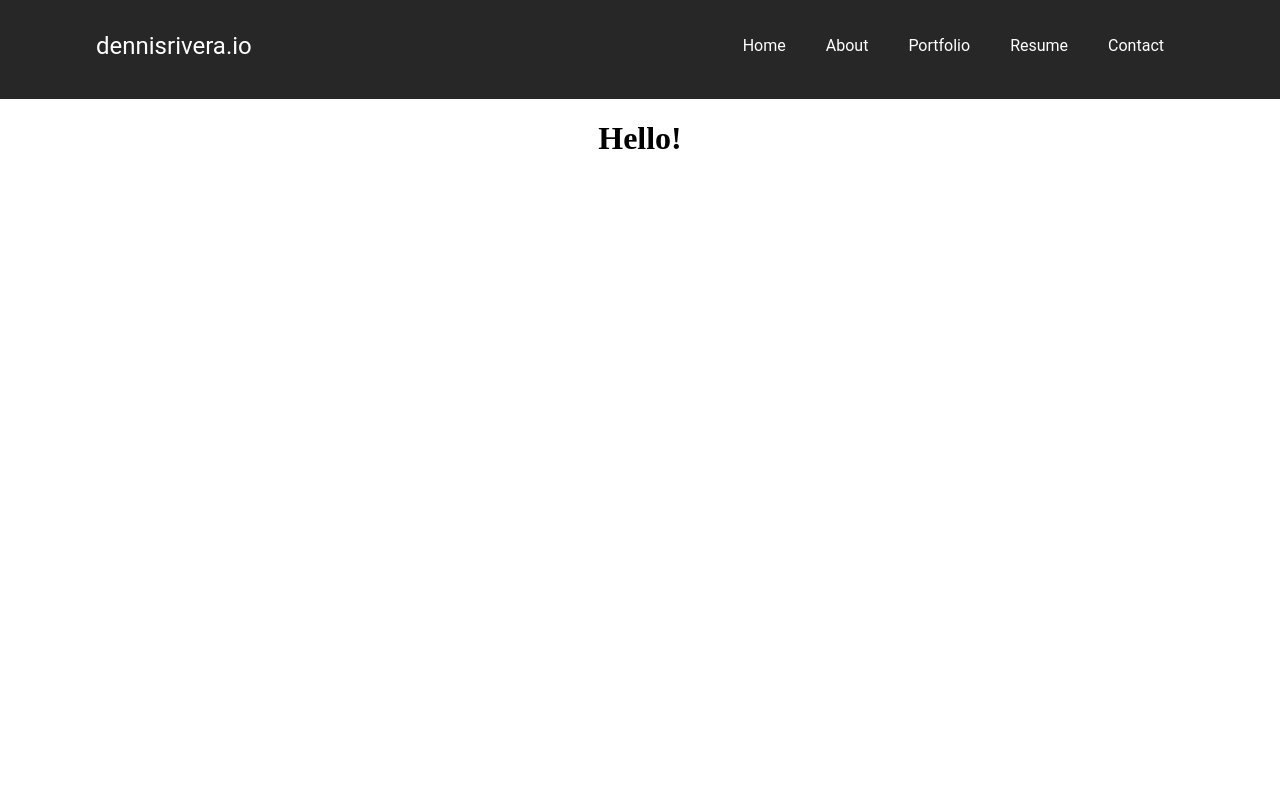
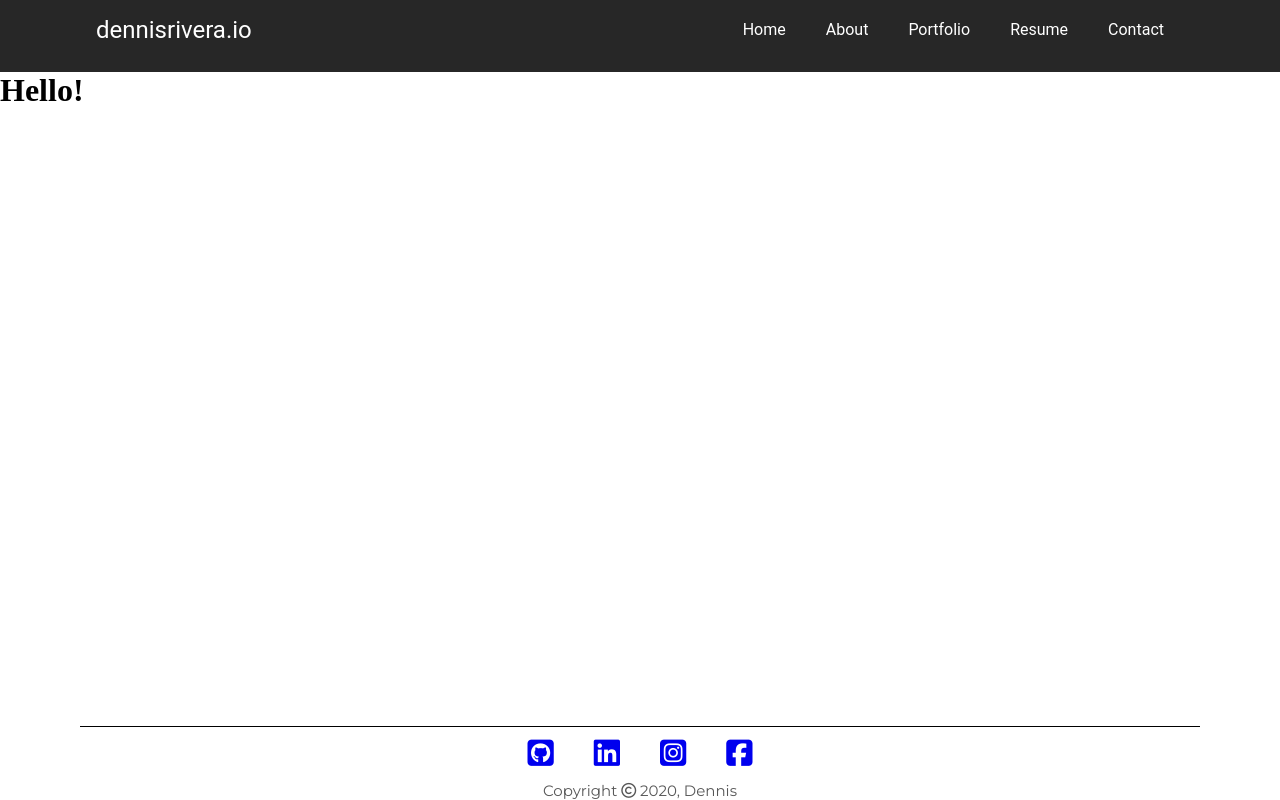
Before and after one commit to D-Riv/portfolio, a React (Create React App) app: page / in a window 1280 px wide. Built offline with nearby package versions, Linux system fonts and the light colour scheme.

Commit message:
Added the footer component to the layout component

```diff
--- a/public/index.html
+++ b/public/index.html
@@ -15,6 +15,22 @@
       user's mobile device or desktop. See https://developers.google.com/web/fundamentals/web-app-manifest/
     -->
     <link rel="manifest" href="%PUBLIC_URL%/manifest.json" />
+
+    <link
+        href="https:////use.fontawesome.com/releases/v5.12.1/css/all.css"
+        rel="stylesheet"
+        crossOrigin="anonymous"
+      />
+    <link
+        href="https://fonts.googleapis.com/css2?family=Montserrat&display=swap"
+        rel="stylesheet"
+      ></link>
+
+    <script
+      src="https://kit.fontawesome.com/3937340128.js"
+      crossorigin="anonymous"
+    ></script>
+
     <!--
       Notice the use of %PUBLIC_URL% in the tags above.
       It will be replaced with the URL of the `public` folder during the build.
--- a/src/app/App.css
+++ b/src/app/App.css
@@ -1,4 +1,4 @@
-.App {
+/* .App {
   text-align: center;
 }
 
@@ -35,4 +35,4 @@
   to {
     transform: rotate(360deg);
   }
-}
+} */
--- /dev/null
+++ b/src/components/Footer.js
@@ -0,0 +1,79 @@
+import React from "react";
+import styled from "styled-components";
+
+const FooterWrapper = styled.div`
+  margin: 0 5rem;
+  max-height: 300px;
+`;
+
+const FooterContainer = styled.div`
+  border-top: 1px solid #000000;
+  text-align: center;
+`;
+
+const FooterUl = styled.ul`
+  display: flex;
+  justify-content: center;
+`;
+
+const FooterLi = styled.li`
+  font-size: 30px;
+  cursor: pointer;
+  margin: 10px 20px;
+  list-style: none;
+  transition: transform 0.2s;
+
+  :hover {
+    transform: scale(1.3);
+  }
+`;
+
+const FooterText = styled.h3`
+  font-family: "Montserrat", sans-serif;
+  font-weight: 300;
+  font-size: 15px;
+  color: #575757;
+`;
+
+const Footer = () => {
+  return (
+    <FooterWrapper>
+      <FooterContainer>
+        <FooterUl>
+          <FooterLi className="footer-li">
+            <a href="https://github.com/D-Riv" target="_blank">
+              <i class="fab fa-github-square"></i>
+            </a>
+          </FooterLi>
+          <FooterLi className="footer-li">
+            <a
+              href="https://www.linkedin.com/in/dennis-rivera/"
+              target="_blank"
+            >
+              <i class="fab fa-linkedin"></i>
+            </a>
+          </FooterLi>
+          <FooterLi className="footer-li">
+            <a href="https://www.instagram.com/d.rivs/?hl=en" target="_blank">
+              <i class="fab fa-instagram-square"></i>
+            </a>
+          </FooterLi>
+          <FooterLi className="footer-li">
+            <a
+              href="https://www.facebook.com/dennis.rivera.988926"
+              target="_blank"
+            >
+              <i class="fab fa-facebook-square"></i>
+            </a>
+          </FooterLi>
+        </FooterUl>
+
+        <FooterText>
+          Copyright <i class="far fa-copyright"></i> 2020, Dennis
+        </FooterText>
+      </FooterContainer>
+    </FooterWrapper>
+  );
+};
+
+export default Footer;
--- a/src/components/Layout.js
+++ b/src/components/Layout.js
@@ -1,13 +1,10 @@
 import React from "react";
 import Header from "./Header";
-// import Footer from "./footer";
+import Footer from "./Footer";
 // import "../styles/styles.css";
 import styled from "styled-components";
 
 const LayoutContainer = styled.div`
-  // margin: 0 auto;
-  // max-width: 100rem;
-  // padding: 1rem;
   display: flex;
   flex-direction: column;
   min-height: 100vh;
@@ -20,20 +17,11 @@ const LayoutContent = styled.div`
 const Layout = (props) => {
   return (
     <LayoutContainer>
-      <link
-        href="https:////use.fontawesome.com/releases/v5.12.1/css/all.css"
-        rel="stylesheet"
-        crossOrigin="anonymous"
-      />
-      <link
-        href="https://fonts.googleapis.com/css2?family=Montserrat&display=swap"
-        rel="stylesheet"
-      ></link>
       <LayoutContent>
         <Header title={props.title} description={props.description} />
         {props.children}
       </LayoutContent>
-      {/* <Footer /> */}
+      <Footer />
     </LayoutContainer>
   );
 };
--- a/src/index.css
+++ b/src/index.css
@@ -1,4 +1,4 @@
-body {
+* {
   margin: 0;
   padding: 0;
   /* font-family: -apple-system, BlinkMacSystemFont, 'Segoe UI', 'Roboto', 'Oxygen',
```
